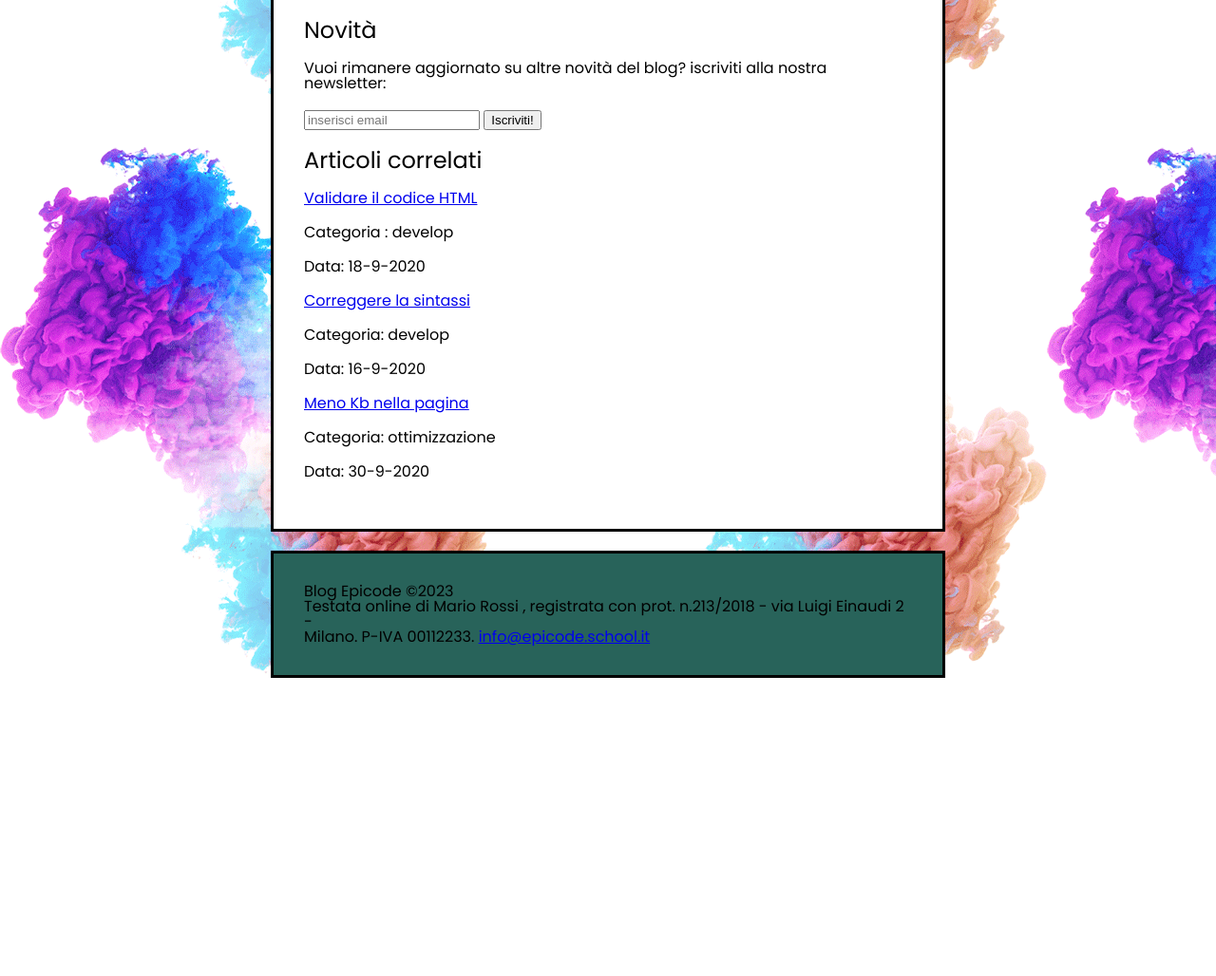
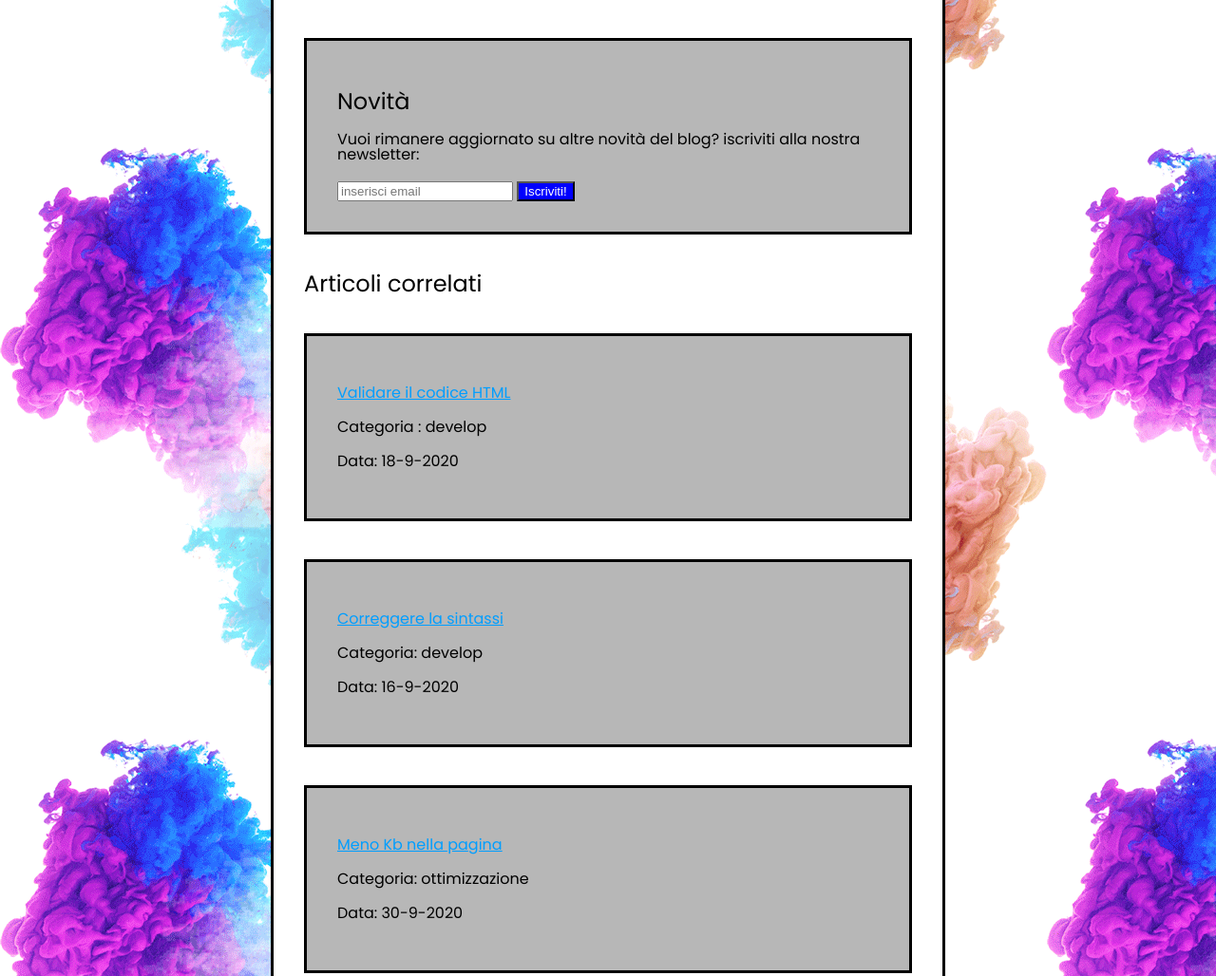
Before and after one commit to Pierattilio-correale/Challenge-W1-D4, a plain HTML site: page index.html in a window 1280 px wide. Shown: the part 1715-2743 px from the top of the page at 95% size. Before the commit the page ends 2429 px from the top, so only its background shows below. Drawn offline with Linux system fonts and the light colour scheme.

Commit message:
adds border

```diff
--- a/assets/css/style.css
+++ b/assets/css/style.css
@@ -154,9 +154,38 @@ tr{
     border-color: blue;
 }
 /* FORM */
+section{
+    border: solid;
+   padding-left: 2em;
+   padding-right: 2em;
+   padding-top: 2em;
+   padding-bottom: 2em;
+   margin-top: 40px;
+   margin-bottom: 40px;
+   background-color: #80808091;
+
+}
+.button{
+    color: white;
+    background-color: blue;
+}
 
 /* ELEMENTI NELL' ASIDE */
+aside a{
+    color: #009eff;
 
+}
+.ultimasezione{
+    border: solid;
+    padding-left: 2em;
+    padding-right: 2em;
+    padding-top: 2em;
+    padding-bottom: 2em;
+    margin-top: 40px;
+    margin-bottom: 40px;
+    background-color: #80808091;
+
+}
 /* FOOTER */
 footer{
     margin-right: auto;
@@ -172,3 +201,19 @@ footer{
     margin-top: 20px;
 
 }
+footer a {
+    color: purple;
+}
+footer p{
+    color: white;
+
+}
+.firstpfooter{
+    text-align: center;
+    margin-bottom: 20px;
+
+}
+.secondpfooter{
+    margin-top: 5px;
+
+}
--- a/index.html
+++ b/index.html
@@ -162,12 +162,13 @@
               name="user_email"
               id="user_email"
             />
-            <button>Iscriviti!</button>
+            <button class="button">Iscriviti!</button>
           </form>
         </section>
       </article>
       <aside>
         <h2>Articoli correlati</h2>
+        <div class="ultimasezione">
           <p>
             <a
               href="https://www.html.it/faq/come-faccio-a-validare-il-codice-html/"
@@ -176,6 +177,8 @@
           </p>
           <p>Categoria : develop</p>
           <p>Data: 18-9-2020</p>
+        </div>
+        <div class="ultimasezione">
           <p>
             <a href="https://www.html.it/articoli/gestione-degli-errori/"
               >Correggere la sintassi</a
@@ -183,6 +186,8 @@
           </p>
           <p>Categoria: develop</p>
           <p>Data: 16-9-2020</p>
+        </div>
+        <div class="ultimasezione">
           <p>
             <a href="https://www.html.it/articoli/il-giusto-peso-delle-pagine/"
               >Meno Kb nella pagina</a
@@ -190,23 +195,25 @@
           </p>
           <p>Categoria: ottimizzazione</p>
           <p>Data: 30-9-2020</p>
+        </div>
       </aside>
     </main>
 
     <footer>
-      <p>Blog Epicode &copy;2023</p>
+      <p class="firstpfooter">Blog Epicode &copy;2023</p>
       <address>
-        <p>
+        <p >
           <i
             >Testata online di Mario Rossi , registrata con prot. n.213/2018 -
-            via Luigi Einaudi 2 -</i
-          ><br /><i
-            >Milano. P-IVA 00112233.
+            via Luigi Einaudi 2 -Milano.</i
+          ><i></i>
+
+        </p>
+        <p class="secondpfooter">P-IVA 00112233.
           <a href="mailto:info@epicode.school.it"
             >info@epicode.school.it</a
           ></i
-          >
-        </p>
+        ></p>
       </address>
     </footer>
   </body>
```
Lines whose indentation alone changed are shown as unchanged.
